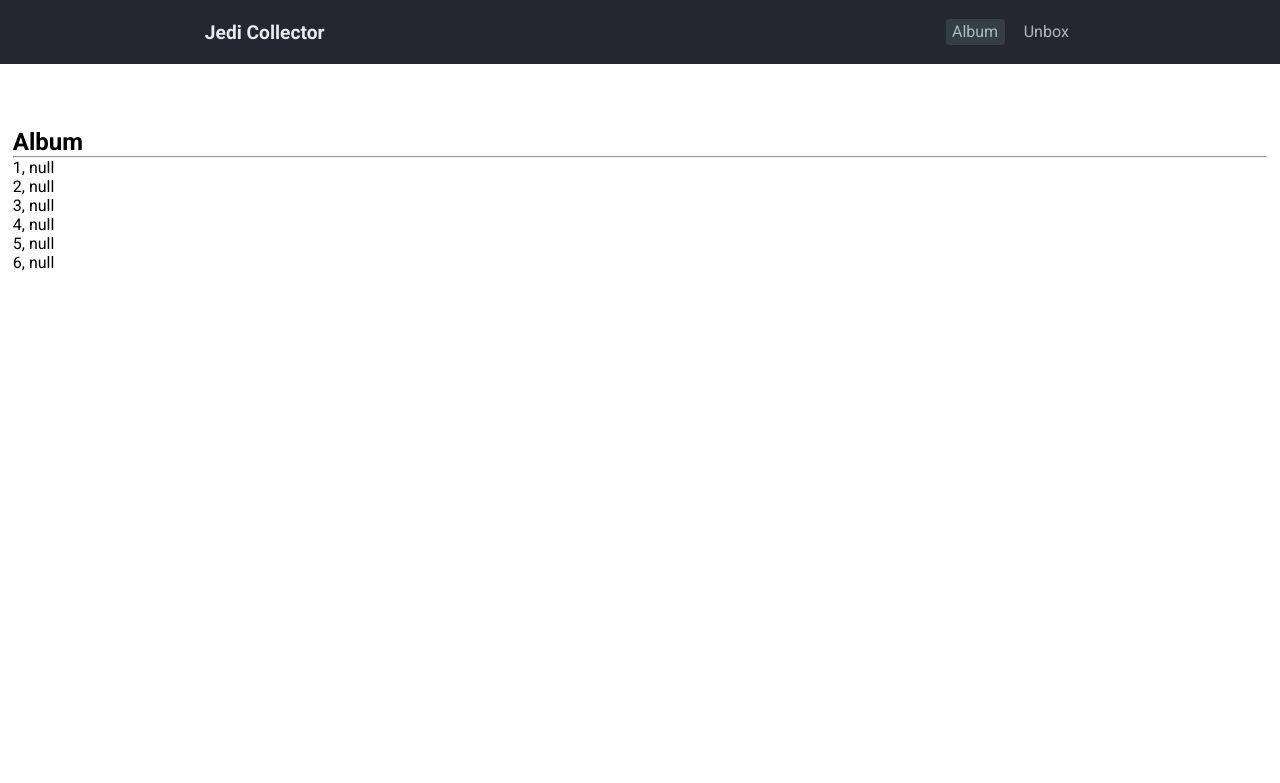
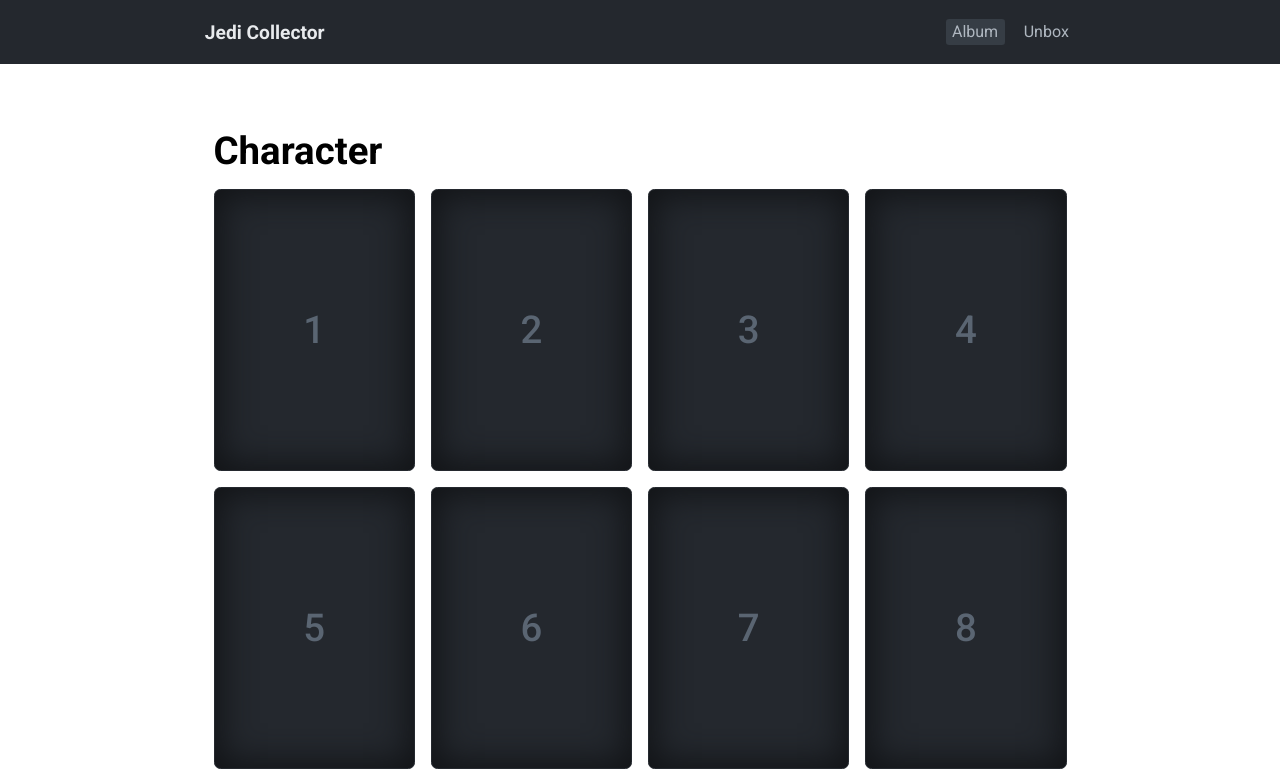
Before and after one commit to codentide/star-wars-card-collector, a React (Vite) app: page / in a window 1280 px wide. Shown: the top 783 px of the page. Built offline with nearby package versions, Linux system fonts and the light colour scheme.

Commit message:
Feat: Adding first styles to render Album slots

```diff
--- /dev/null
+++ b/src/components/album/Album/Album.tsx
@@ -0,0 +1,19 @@
+import type { Album as AlbumType } from '../../../types/album.type'
+import { AlbumCategory } from '../AlbumCategory/AlbumCategory'
+import './album.scss'
+
+interface Props {
+  data: AlbumType
+}
+
+export const Album = ({ data }: Props) => {
+  const albumCategories = Object.entries(data)
+
+  return (
+    <div className="album-container">
+      {albumCategories.map(([categoryTitle, data]) => (
+        <AlbumCategory key={categoryTitle} title={categoryTitle} data={data} />
+      ))}
+    </div>
+  )
+}
--- /dev/null
+++ b/src/components/album/Album/album.scss
@@ -0,0 +1,7 @@
+.album-container {
+  display: flex;
+  flex-direction: column;
+  gap: 2rem;
+
+  padding: 0 16%;
+}
--- /dev/null
+++ b/src/components/album/AlbumCategory/AlbumCategory.tsx
@@ -0,0 +1,26 @@
+import type { AlbumCategory as AlbumCategoryType } from '../../../types/album.type'
+import { AlbumSlot } from '../AlbumSlot/AlbumSlot'
+import './album-category.scss'
+
+interface Props {
+  title: string
+  data: AlbumCategoryType
+}
+
+export const AlbumCategory = ({ title, data }: Props) => {
+  const categorySlots = Object.entries(data)
+
+  return (
+    <section className="album-category">
+      <h3 className="album-category__title">{title}</h3>
+
+      <ul>
+        {categorySlots.map(([id, data]) => (
+          <li key={id}>
+            <AlbumSlot id={Number(id)} stickerData={data} />
+          </li>
+        ))}
+      </ul>
+    </section>
+  )
+}
--- /dev/null
+++ b/src/components/album/AlbumCategory/album-category.scss
@@ -0,0 +1,23 @@
+.album-category {
+  display: flex;
+  flex-direction: column;
+  gap: 1rem;
+
+  &__title {
+    font-size: 2.4rem;
+    text-transform: capitalize;
+  }
+
+  ul {
+    display: grid;
+    grid-template-columns: repeat(auto-fill, minmax(180px, 1fr));
+    gap: 1rem;
+
+    list-style: none;
+
+    li {
+      aspect-ratio: 1/1.4;
+      // background-color: red;
+    }
+  }
+}
--- a/src/components/album/AlbumGrid/AlbumGrid.tsx
+++ /dev/null
@@ -1,19 +0,0 @@
-import type { Album } from '../../../types/album.type'
-
-interface Props {
-  data: Album
-}
-
-export const AlbumGrid = ({ data }: Props) => {
-  const categories: Array<keyof Album> = ['character', 'film', 'spaceship']
-
-  return (
-    <div>
-      {Object.entries(data.film).map(([key, value]) => (
-        <p key={key}>
-          {key}, {value === null && 'null'}
-        </p>
-      ))}
-    </div>
-  )
-}
--- /dev/null
+++ b/src/components/album/AlbumSlot/AlbumSlot.tsx
@@ -0,0 +1,27 @@
+import type { AlbumSlot as AlbumSlotType } from '../../../types/album.type'
+import './album-slot.scss'
+
+interface Props {
+  id: number
+  stickerData: AlbumSlotType
+}
+
+export const AlbumSlot = ({ id, stickerData }: Props) => {
+  if (stickerData == null)
+    return (
+      <div className="album-slot --empty">
+        <p>{id}</p>
+      </div>
+    )
+
+  return (
+    <div className="album-slot">
+      <ul>
+        <li>{stickerData.id}</li>
+        <li>{stickerData.title}</li>
+        <li>{stickerData.category}</li>
+        <li>{stickerData.rarity}</li>
+      </ul>
+    </div>
+  )
+}
--- /dev/null
+++ b/src/components/album/AlbumSlot/album-slot.scss
@@ -0,0 +1,28 @@
+@use '../../../scss/base/colors' as c;
+
+.album-slot {
+  display: flex;
+  flex-direction: column;
+  gap: 1rem;
+
+  width: 100%;
+  height: 100%;
+
+  padding: 1rem;
+  border: 1px solid;
+  border-radius: 0.4rem;
+
+  border-color: c.$color-neutral-1200;
+  background-color: c.$color-neutral-1200;
+  box-shadow: inset 0 0 2rem 0.4rem c.$color-neutral-1300;
+
+  &.--empty {
+    p {
+      margin: auto;
+
+      font-size: 2.4rem;
+      font-weight: 500;
+      color: c.$color-neutral-900;
+    }
+  }
+}
--- a/src/components/album/index.ts
+++ b/src/components/album/index.ts
@@ -1 +1 @@
-export * from './AlbumGrid/AlbumGrid'
+export * from './Album/Album'
--- a/src/pages/Album.page.tsx
+++ b/src/pages/Album.page.tsx
@@ -1,6 +1,6 @@
 import { useEffect } from 'react'
 import { useAlbum, useAlbumActions } from '../stores/album.store'
-import { AlbumGrid } from '../components'
+import { Album } from '../components'
 
 export const AlbumPage = () => {
   const album = useAlbum()
@@ -12,9 +12,7 @@ export const AlbumPage = () => {
 
   return (
     <section>
-      <h2>Album</h2>
-      <hr />
-      <AlbumGrid data={album} />
+      <Album data={album} />
     </section>
   )
 }
--- a/src/types/album.type.ts
+++ b/src/types/album.type.ts
@@ -8,7 +8,8 @@ export interface Sticker {
   category: Category
 }
 
-export type AlbumCategory = Record<number, Sticker | null>
+export type AlbumSlot = Sticker | null
+export type AlbumCategory = Record<number, AlbumSlot>
 
 export interface Album {
   film: AlbumCategory
```
